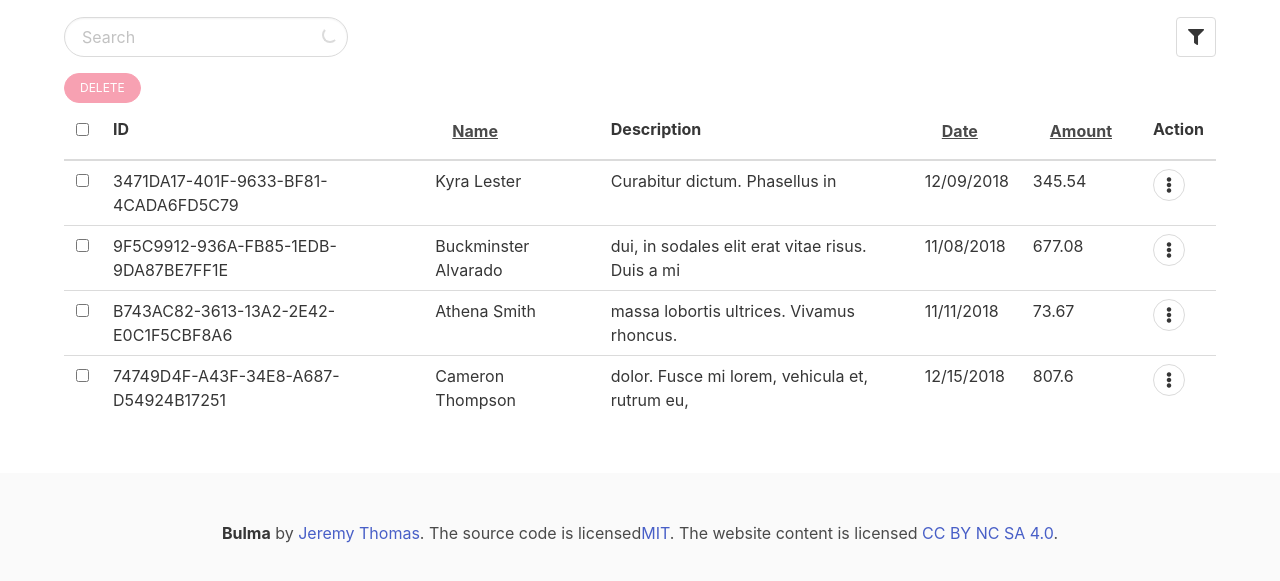
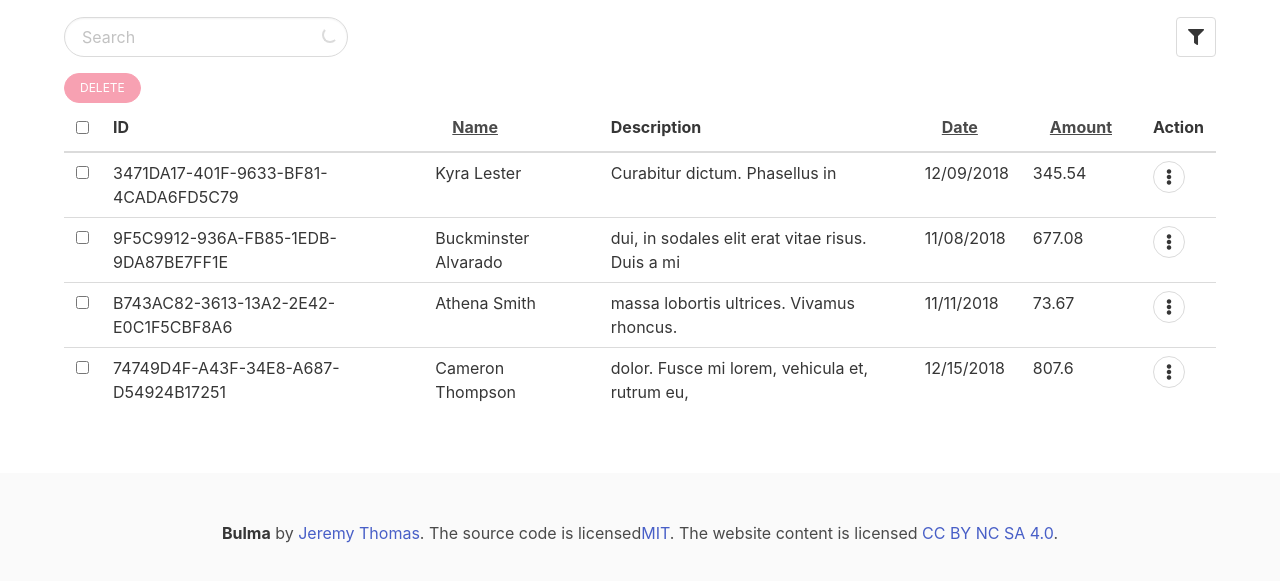
Before and after one commit to go-diego/ariadne, a React app: page /home in a window 1280 px wide. Shown: the part 159-740 px from the top of the page. Built offline with nearby package versions, Linux system fonts and the light colour scheme.

Commit message:
refactor: inline styles

```diff
--- a/src/components/DataTable/CellHeading.js
+++ b/src/components/DataTable/CellHeading.js
@@ -1,5 +1,13 @@
 import React from "react";
 
 export default function Cell(props) {
-    return <th>{props.children}</th>;
+    return (
+        <th>
+            <div
+                style={{height: "2em"}}
+                className="is-centered is-flex justify-content-center align-items-center">
+                {props.children}
+            </div>
+        </th>
+    );
 }
--- a/src/components/DataTable/Header.js
+++ b/src/components/DataTable/Header.js
@@ -15,7 +15,7 @@ export default class Header extends React.Component {
         return (
             <div>
                 <h1 className="title">{title}</h1>
-                <div style={{display: "flex", justifyContent: "space-between", padding: "16px 0"}}>
+                <div className="is-flex justify-content-between padding-y">
                     <Search onChange={onSearchChange} value={query} />
                     <Filter onFilterSelect={onFilterSelect} options={filterOptions} />
                 </div>
--- a/src/components/DataTable/_index.js
+++ b/src/components/DataTable/_index.js
@@ -173,7 +173,7 @@ export default class DataTable extends React.Component {
 
         const EditModeRowActions = rowId => {
             return (
-                <div className="buttons are-small" style={{display: "flex"}}>
+                <div className="buttons are-small is-flex">
                     <a
                         onClick={this.handleSaveEdit}
                         className="button is-primary is-rounded is-small">
@@ -201,36 +201,18 @@ export default class DataTable extends React.Component {
                 <Table>
                     <Head>
                         <Row>
-                            <CellHeading noGrow>
-                                <span
-                                    style={{
-                                        display: "inline-flex",
-                                        justifyContent: "center",
-                                        textAlign: "center",
-                                        alignItems: "center",
-                                        height: "2.25em"
-                                    }}>
-                                    <input
-                                        disabled={rowInEditMode !== "" ? true : null}
-                                        onChange={event => this.handleCheck("MASTER", event)}
-                                        type="checkbox"
-                                    />
-                                </span>
+                            <CellHeading>
+                                <input
+                                    disabled={rowInEditMode !== "" ? true : null}
+                                    onChange={event => this.handleCheck("MASTER", event)}
+                                    type="checkbox"
+                                />
                             </CellHeading>
                             {header.map((cell, i) => (
                                 <CellHeading key={i}>
-                                    {(cell.noSort && (
-                                        <span
-                                            style={{
-                                                display: "inline-flex",
-                                                justifyContent: "center",
-                                                textAlign: "center",
-                                                alignItems: "center",
-                                                height: "2.25em"
-                                            }}>
-                                            {cell.label}
-                                        </span>
-                                    )) || <a className="button is-text">{cell.label}</a>}
+                                    {(cell.noSort && <span>{cell.label}</span>) || (
+                                        <a className="button is-text">{cell.label}</a>
+                                    )}
                                 </CellHeading>
                             ))}
                         </Row>
--- a/src/index.scss
+++ b/src/index.scss
@@ -1,4 +1,5 @@
 @import "./styles/bulma";
+@import "./styles/helpers";
 
 body {
     margin: 0;
--- /dev/null
+++ b/src/styles/_helpers.scss
@@ -0,0 +1,16 @@
+.justify-content-center {
+    justify-items: center !important;
+}
+
+.justify-content-between {
+    justify-content: space-between !important;
+}
+
+.align-items-center {
+    align-items: center !important;
+}
+
+.padding-y {
+    padding-top: 16px;
+    padding-bottom: 16px;
+}
```
